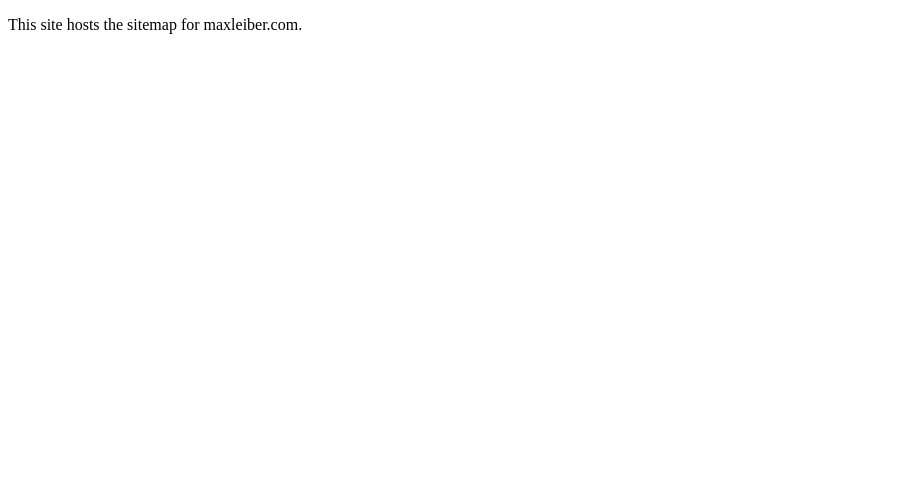
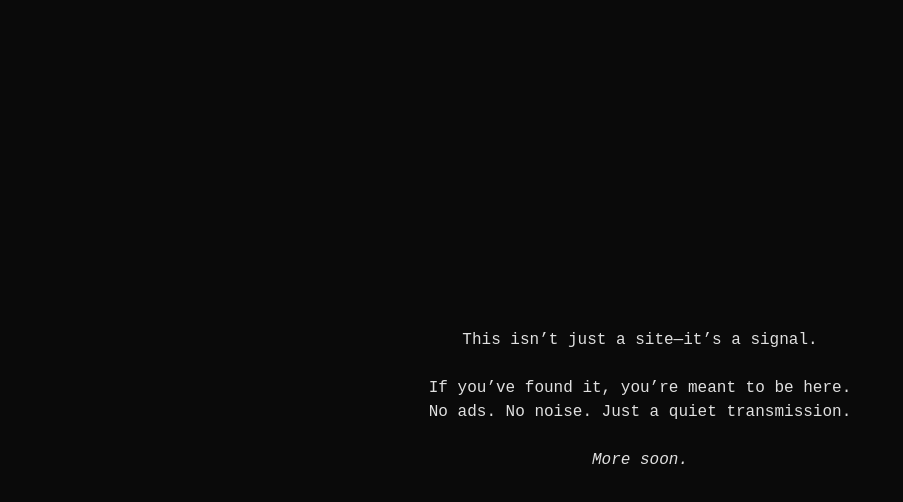
Before and after one commit to maxleiber-cell/maxleiber-sitemap, a plain HTML site: page index.html in a window 1280 px wide. Shown: the whole page, without its empty margins (0-903 px from the left). Drawn offline with Linux system fonts and the light colour scheme.

Commit message:
Add signal landing page

```diff
--- a/index.html
+++ b/index.html
@@ -1,9 +1,33 @@
 <!DOCTYPE html>
-<html>
-  <head>
-    <title>Sitemap</title>
-  </head>
-  <body>
-    <p>This site hosts the sitemap for maxleiber.com.</p>
-  </body>
+<html lang="en">
+<head>
+  <meta charset="UTF-8">
+  <title>This isn’t just a site—it’s a signal.</title>
+  <style>
+    body {
+      background-color: #0a0a0a;
+      color: #e0e0e0;
+      font-family: 'Courier New', Courier, monospace;
+      display: flex;
+      justify-content: center;
+      align-items: center;
+      height: 100vh;
+      margin: 0;
+      text-align: center;
+    }
+    .signal {
+      max-width: 600px;
+      line-height: 1.5;
+    }
+  </style>
+</head>
+<body>
+  <div class="signal">
+    <p>This isn’t just a site—it’s a signal.<br><br>
+    If you’ve found it, you’re meant to be here.<br>
+    No ads. No noise. Just a quiet transmission.<br><br>
+    <em>More soon.</em>
+    </p>
+  </div>
+</body>
 </html>
```
